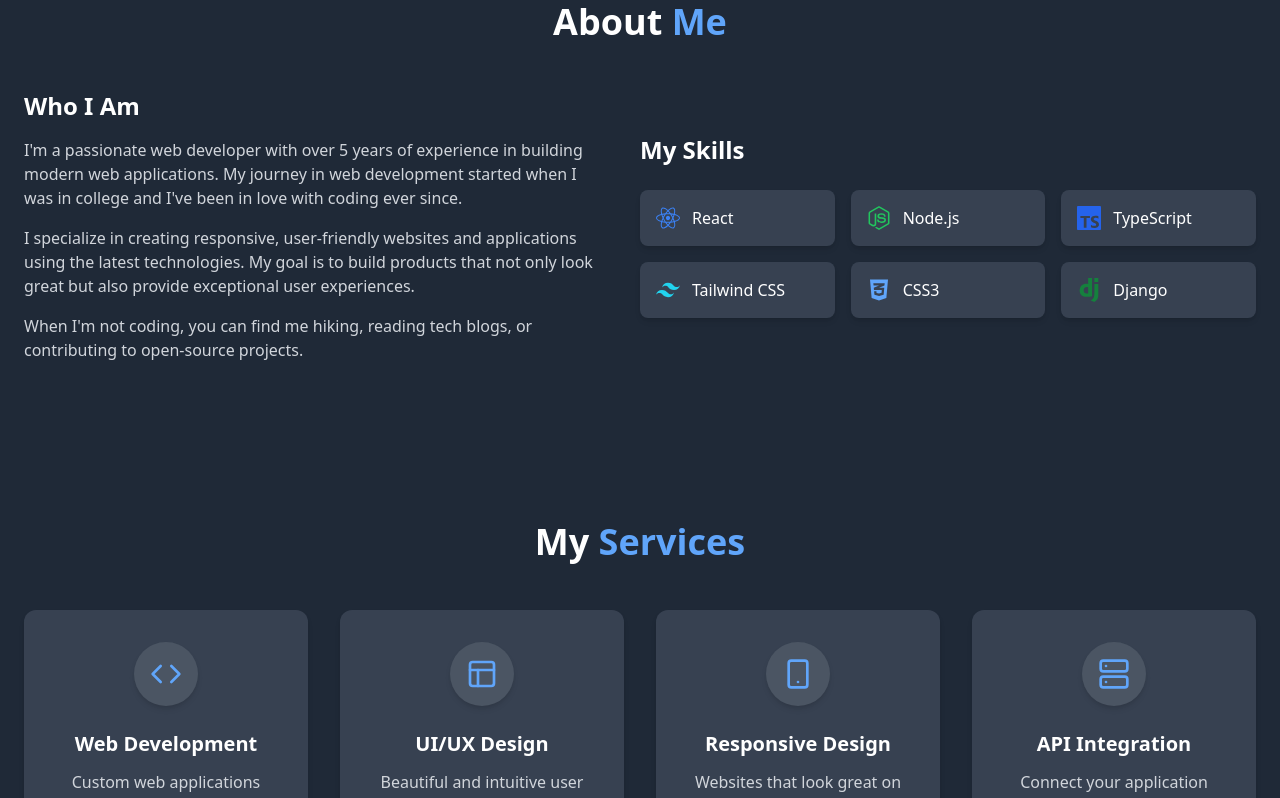
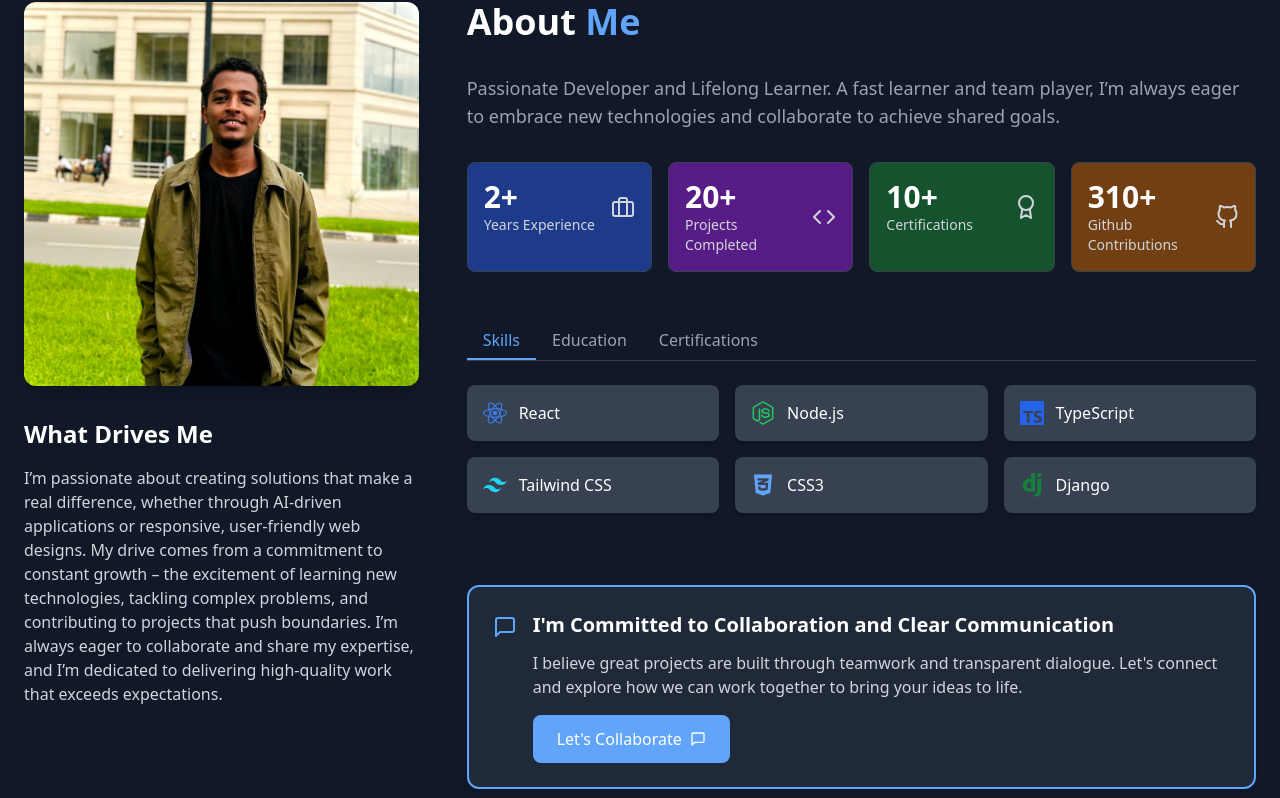
Before and after one commit to Degaga-Emiru/portfolio-website, a React (Vite) app in the folder my-portfolio/: page / in a window 1280 px wide. Shown: the part 878-1676 px from the top of the page. Built offline with nearby package versions, Linux system fonts and the light colour scheme.

Commit message:
adding the profile image and update the About pages

```diff
--- a/my-portfolio/src/sections/About.jsx
+++ b/my-portfolio/src/sections/About.jsx
@@ -1,7 +1,19 @@
+import { useState } from 'react';
 // eslint-disable-next-line no-unused-vars
 import { motion } from 'framer-motion';
 import { FaReact, FaNodeJs, FaCss3Alt } from 'react-icons/fa';
 import { SiTailwindcss, SiTypescript, SiDjango } from 'react-icons/si';
+import { FiAward, FiCode, FiGithub, FiBriefcase,FiMessageSquare } from 'react-icons/fi';
+import { Link } from 'react-scroll';
+
+const About = () => {
+  const [activeTab, setActiveTab] = useState('skills');
+
+  const tabs = [
+    { id: 'skills', label: 'Skills' },
+    { id: 'education', label: 'Education' },
+    { id: 'certifications', label: 'Certifications' }
+  ];
 
   const skills = [
     { name: 'React', icon: <FaReact className="text-blue-500" size={24} /> },
@@ -12,57 +24,142 @@ const skills = [
     { name: 'Django', icon: <SiDjango className="text-green-700" size={24} /> },
   ];
 
-const About = () => {
+  const education = [
+    'BSc Computer Science - Addis Ababa University (2022-2026)',
+    'ALX Software Engineering Program (2023)'
+  ];
+
+  const certifications = [
+    'Frontend Development Certification - Coursera',
+    'JavaScript Algorithms Certification - freeCodeCamp',
+    'AWS Cloud Practitioner - Amazon Web Services'
+  ];
+
+  const stats = [
+    { value: '2+', label: 'Years Experience', icon: <FiBriefcase className="text-2xl" />, color: 'bg-blue-100 dark:bg-blue-900' },
+    { value: '20+', label: 'Projects Completed', icon: <FiCode className="text-2xl" />, color: 'bg-purple-100 dark:bg-purple-900' },
+    { value: '10+', label: 'Certifications', icon: <FiAward className="text-2xl" />, color: 'bg-green-100 dark:bg-green-900' },
+    { value: '310+', label: 'Github Contributions', icon: <FiGithub className="text-2xl" />, color: 'bg-yellow-100 dark:bg-yellow-900' }
+  ];
+
   return (
-    <section id="about" className="py-20 dark:bg-gray-800">
+    <section id="about" className="py-20 bg-white dark:bg-gray-900">
       <div className="container mx-auto px-6">
+        <div className="flex flex-col lg:flex-row gap-12">
+          {/* Left Column - Photo & Personal Info */}
+          <motion.div
+            initial={{ opacity: 0, x: -50 }}
+            whileInView={{ opacity: 1, x: 0 }}
+            transition={{ duration: 0.5 }}
+            viewport={{ once: true }}
+            className="lg:w-1/3"
+          >
+            <div className="relative h-96 w-full rounded-xl overflow-hidden shadow-lg">
+              <img
+                src="/testimonials/profilephoto.jpg"
+                alt="Profile"
+                className="w-full h-full object-cover"
+              />
+            </div>
+
+            <div className="mt-8">
+              <h3 className="text-2xl font-bold mb-4 dark:text-white">What Drives Me</h3>
+              <p className="text-gray-600 dark:text-gray-300">
+                I’m passionate about creating solutions that make a real difference, whether through AI-driven applications or responsive, user-friendly web designs. My drive comes from a commitment to constant growth – the excitement of learning new technologies, tackling complex problems, and contributing to projects that push boundaries.
+                I’m always eager to collaborate and share my expertise, and I’m dedicated to delivering high-quality work that exceeds expectations.
+              </p>
+            </div>
+          </motion.div>
+
+          {/* Right Column - Content */}
+          <div className="lg:w-2/3">
             <motion.h2
               initial={{ opacity: 0, y: 20 }}
               whileInView={{ opacity: 1, y: 0 }}
               transition={{ duration: 0.5 }}
               viewport={{ once: true }}
-          className="text-3xl md:text-4xl font-bold text-center mb-12 dark:text-white"
+              className="text-3xl md:text-4xl font-bold mb-8 dark:text-white"
             >
               About <span className="text-primary-light dark:text-primary-dark">Me</span>
             </motion.h2>
+                 {/* Added new paragraph below the heading */}
+            <motion.p
+              initial={{ opacity: 0 }}
+              whileInView={{ opacity: 1 }}
+              transition={{ duration: 0.5, delay: 0.2 }}
+              viewport={{ once: true }}
+              className="text-lg text-gray-600 dark:text-gray-400 mb-8" >
+             Passionate Developer and Lifelong Learner.
+A fast learner and team player,
+I’m always eager to embrace new technologies and collaborate to achieve shared goals.
+            </motion.p>
+            {/* Stats Cards */}
+            <div className="grid grid-cols-2 md:grid-cols-4 gap-4 mb-12">
+              {stats.map((stat, index) => (
+                <motion.div
+                  key={index}
+                  initial={{ opacity: 0, y: 20 }}
+                  whileInView={{ opacity: 1, y: 0 }}
+                  transition={{ duration: 0.5, delay: index * 0.1 }}
+                  viewport={{ once: true }}
+                  className={`${stat.color} p-4 rounded-lg border border-gray-200 dark:border-gray-700 shadow-sm`}
+                >
+                  <div className="flex items-center justify-between">
+                    <div>
+                      <motion.p
+                        className="text-3xl font-bold dark:text-white"
+                        initial={{ scale: 0.8 }}
+                        whileInView={{ scale: 1 }}
+                        transition={{ type: 'spring', stiffness: 100 }}
+                      >
+                        {stat.value}
+                      </motion.p>
+                      <p className="text-sm text-gray-600 dark:text-gray-300">{stat.label}</p>
+                    </div>
+                    <div className="text-gray-700 dark:text-gray-300">
+                      {stat.icon}
+                    </div>
+                  </div>
+                </motion.div>
+              ))}
+            </div>
 
-        <div className="flex flex-col md:flex-row items-center">
+            {/* Tab Navigation */}
+            <div className="flex border-b border-gray-200 dark:border-gray-700 mb-6">
+              {tabs.map((tab) => (
+                <button
+                  key={tab.id}
+                  onClick={() => setActiveTab(tab.id)}
+                  className={`px-4 py-2 font-medium relative ${activeTab === tab.id ? 'text-primary-light dark:text-primary-dark' : 'text-gray-600 dark:text-gray-400 hover:text-gray-800 dark:hover:text-gray-200'}`}
+                >
+                  {tab.label}
+                  {activeTab === tab.id && (
                     <motion.div
-            initial={{ opacity: 0, x: -50 }}
-            whileInView={{ opacity: 1, x: 0 }}
-            transition={{ duration: 0.5 }}
-            viewport={{ once: true }}
-            className="md:w-1/2 mb-10 md:mb-0 md:pr-10"
+                      layoutId="activeTab"
+                      className="absolute bottom-0 left-0 w-full h-0.5 bg-primary-light dark:bg-primary-dark"
+                      transition={{ type: 'spring', bounce: 0.2, duration: 0.6 }}
+                    />
+                  )}
+                </button>
+              ))}
+            </div>
+
+            {/* Tab Content */}
+            <motion.div
+              key={activeTab}
+              initial={{ opacity: 0 }}
+              animate={{ opacity: 1 }}
+              transition={{ duration: 0.3 }}
+              className="min-h-[200px]"
             >
-            <h3 className="text-2xl font-semibold mb-4 dark:text-white">Who I Am</h3>
-            <p className="text-gray-600 dark:text-gray-300 mb-4">
-              I'm a passionate web developer with over 5 years of experience in building modern
-              web applications. My journey in web development started when I was in college and
-              I've been in love with coding ever since.
-            </p>
-            <p className="text-gray-600 dark:text-gray-300 mb-4">
-              I specialize in creating responsive, user-friendly websites and applications using
-              the latest technologies. My goal is to build products that not only look great but
-              also provide exceptional user experiences.
-            </p>
-            <p className="text-gray-600 dark:text-gray-300">
-              When I'm not coding, you can find me hiking, reading tech blogs, or contributing
-              to open-source projects.
-            </p>
-          </motion.div>
-
-          <motion.div
-            initial={{ opacity: 0, x: 50 }}
-            whileInView={{ opacity: 1, x: 0 }}
-            transition={{ duration: 0.5 }}
-            viewport={{ once: true }}
-            className="md:w-1/2"
-          >
-            <h3 className="text-2xl font-semibold mb-6 dark:text-white">My Skills</h3>
+              {activeTab === 'skills' && (
                 <div className="grid grid-cols-2 md:grid-cols-3 gap-4">
                   {skills.map((skill, index) => (
                     <motion.div
                       key={index}
+                      initial={{ opacity: 0, y: 10 }}
+                      animate={{ opacity: 1, y: 0 }}
+                      transition={{ duration: 0.3, delay: index * 0.05 }}
                       whileHover={{ scale: 1.05 }}
                       className="flex items-center p-4 bg-white dark:bg-gray-700 rounded-lg shadow-md"
                     >
@@ -71,7 +168,74 @@ const About = () => {
                     </motion.div>
                   ))}
                 </div>
+              )}
+
+              {activeTab === 'education' && (
+                <ul className="space-y-4">
+                  {education.map((item, index) => (
+                    <motion.li
+                      key={index}
+                      initial={{ opacity: 0, x: 20 }}
+                      animate={{ opacity: 1, x: 0 }}
+                      transition={{ duration: 0.3, delay: index * 0.1 }}
+                      className="flex items-start"
+                    >
+                      <span className="flex-shrink-0 w-2 h-2 mt-2.5 rounded-full bg-primary-light dark:bg-primary-dark mr-3"></span>
+                      <span className="text-gray-600 dark:text-gray-300">{item}</span>
+                    </motion.li>
+                  ))}
+                </ul>
+              )}
+
+              {activeTab === 'certifications' && (
+                <ul className="space-y-4">
+                  {certifications.map((cert, index) => (
+                    <motion.li
+                      key={index}
+                      initial={{ opacity: 0, x: 20 }}
+                      animate={{ opacity: 1, x: 0 }}
+                      transition={{ duration: 0.3, delay: index * 0.1 }}
+                      className="flex items-start"
+                    >
+                      <FiAward className="flex-shrink-0 text-yellow-500 mt-0.5 mr-3" />
+                      <span className="text-gray-600 dark:text-gray-300">{cert}</span>
+                    </motion.li>
+                  ))}
+                </ul>
+              )}
             </motion.div>
+             {/* New Collaboration Card */}
+            <motion.div
+              initial={{ opacity: 0, y: 20 }}
+              whileInView={{ opacity: 1, y: 0 }}
+              transition={{ duration: 0.5 }}
+              viewport={{ once: true }}
+              className="mb-12 p-6 border-2 border-primary-light dark:border-primary-dark rounded-xl bg-white dark:bg-gray-800 shadow-md"
+            >
+              <div className="flex items-start">
+                <FiMessageSquare className="text-primary-light dark:text-primary-dark text-2xl mr-4 mt-1 flex-shrink-0" />
+                <div>
+                  <h3 className="text-xl font-bold mb-3 dark:text-white">
+                    I'm Committed to Collaboration and Clear Communication
+                  </h3>
+                  <p className="text-gray-600 dark:text-gray-300 mb-4">
+                    I believe great projects are built through teamwork and transparent dialogue.
+                    Let's connect and explore how we can work together to bring your ideas to life.
+                  </p>
+                  <Link
+                    to="contact"
+                    smooth={true}
+                    duration={500}
+                    offset={-70}
+                    className="inline-flex items-center px-6 py-3 bg-primary-light dark:bg-primary-dark text-white rounded-lg hover:bg-opacity-90 transition-all duration-300 hover:scale-105 transform"
+                  >
+                    Let's Collaborate
+                    <FiMessageSquare className="ml-2" />
+                  </Link>
+                </div>
+              </div>
+            </motion.div>
+          </div>
         </div>
       </div>
     </section>
```
Also changed, not shown: my-portfolio/src/sections/Homes.jsx (+5 -2 lines), my-portfolio/public/testimonials/profilephoto.jpg (added). Lines whose indentation alone changed are shown as unchanged.
